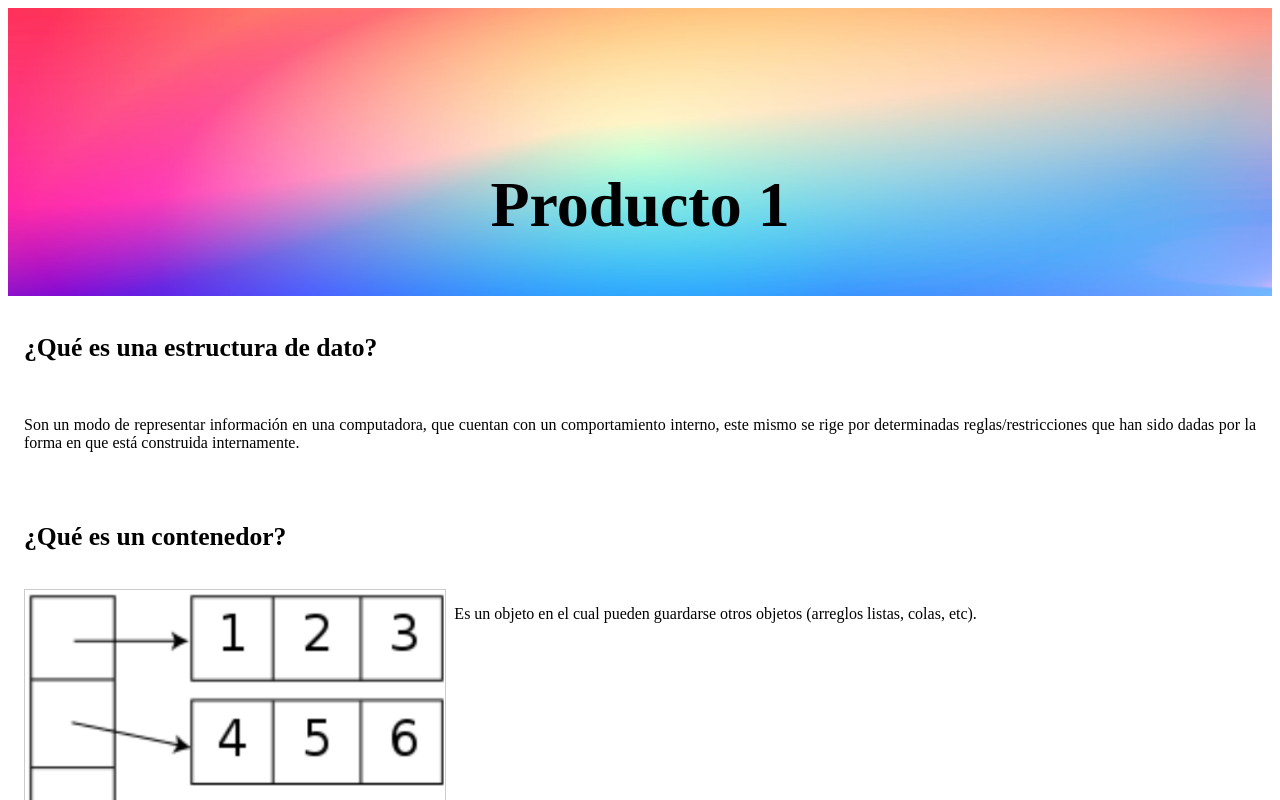
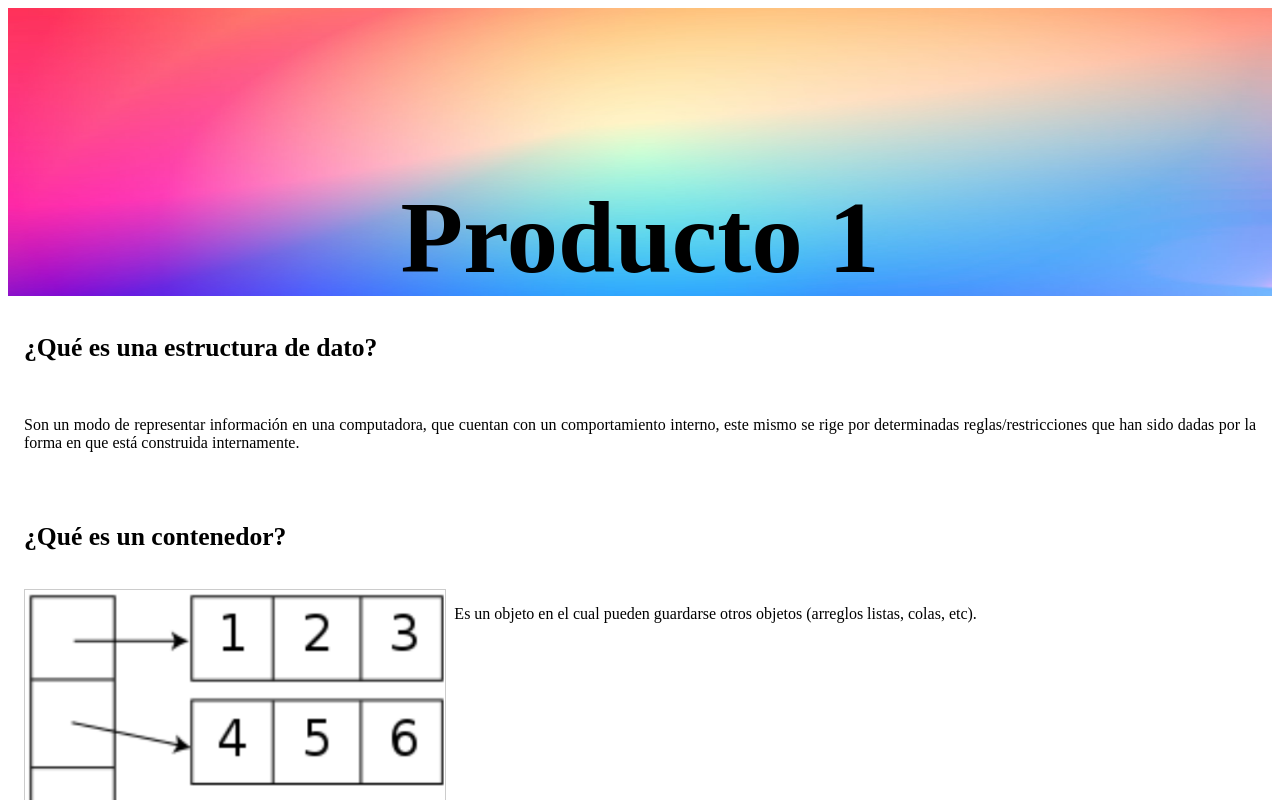
Before and after one commit to Jorgemacias-12/Estructuras-de-datos, a Next.js app: page /producto-1 in a window 1280 px wide. Shown: the top 800 px of the page. Built offline with nearby package versions, Linux system fonts and the light colour scheme.

Commit message:
Add: utilizar componente header

```diff
--- a/pages/producto-1/index.tsx
+++ b/pages/producto-1/index.tsx
@@ -11,18 +11,12 @@ import {
 import { TextParagraph } from "@/components/text/TextParagraph";
 import TextPoints from "@/components/text/TextPoints";
 import { CardItem } from "@/components/card/CardItem";
+import { Header } from "@/components/header/Header";
 
 const producto_1 = () => {
   return (
     <>
-      <section className={styles.header}>
-        <Image
-          src={headerImage}
-          className={styles.image}
-          alt="gradiente de colores para el fondo"
-        />
-        <h1 className={styles.title}>Producto 1</h1>
-      </section>
+      <Header title="Producto 1"/>
 
       {producto_1_contenido.map(({ title, content, image }, index) => {
         return (
```
